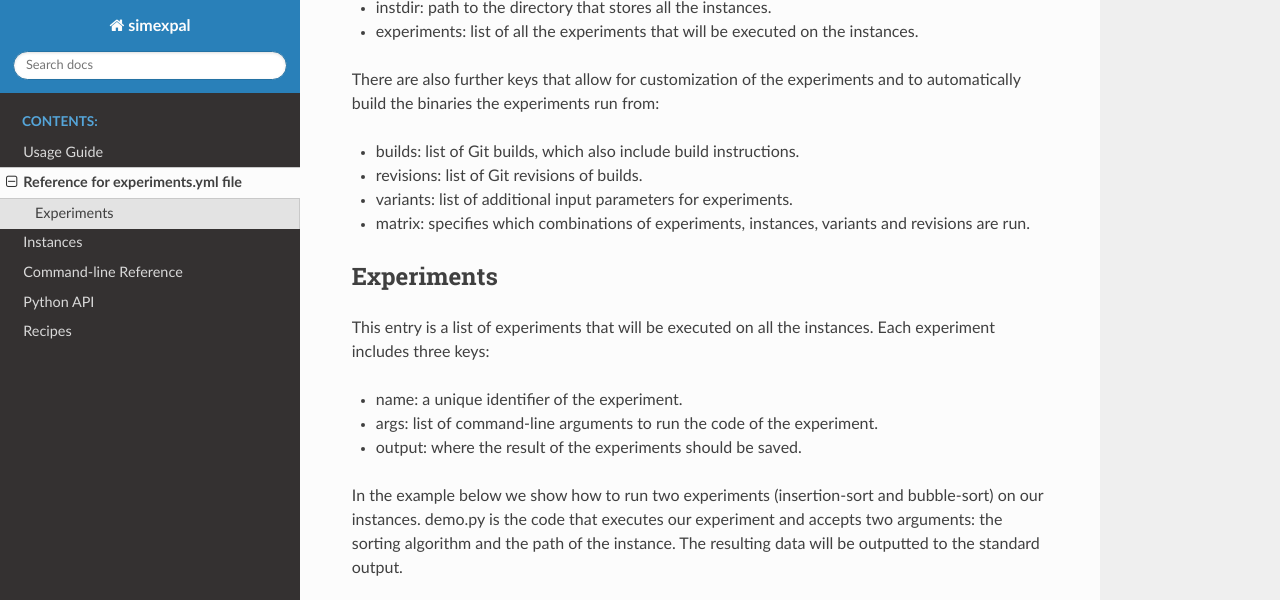
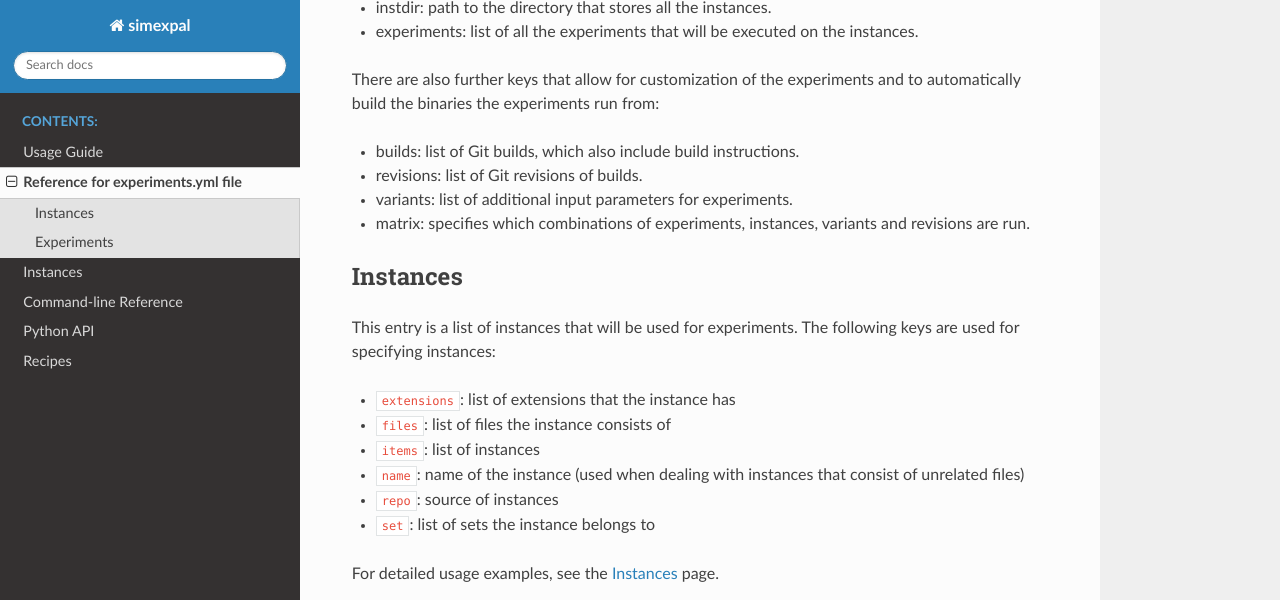
Before and after one commit to hu-macsy/simexpal, a Sphinx documentation site: the page built from docs/experiments_reference.rst, in a window 1280 px wide and 900 px high, scrolled down 284 px, cut to the strip 0-600 px from the top of the window. Built offline with Sphinx 7.4.7 and the Read the Docs theme 2.0.0, drawn with Linux system fonts in a browser that asks for light colours.

Commit message:
docs/experiments_reference: Add reference for instances

```diff
--- a/docs/experiments_reference.rst
+++ b/docs/experiments_reference.rst
@@ -17,7 +17,19 @@ automatically build the binaries the experiments run from:
 - variants: list of additional input parameters for experiments.
 - matrix: specifies which combinations of experiments, instances, variants and revisions are run.
 
+Instances
+---------
+This entry is a list of instances that will be used for experiments. The following keys are
+used for specifying instances:
 
+- ``extensions``: list of extensions that the instance has
+- ``files``: list of files the instance consists of
+- ``items``: list of instances
+- ``name``: name of the instance (used when dealing with instances that consist of unrelated files)
+- ``repo``: source of instances
+- ``set``: list of sets the instance belongs to
+
+For detailed usage examples, see the :ref:`Instances` page.
 
 Experiments
 -----------
```
